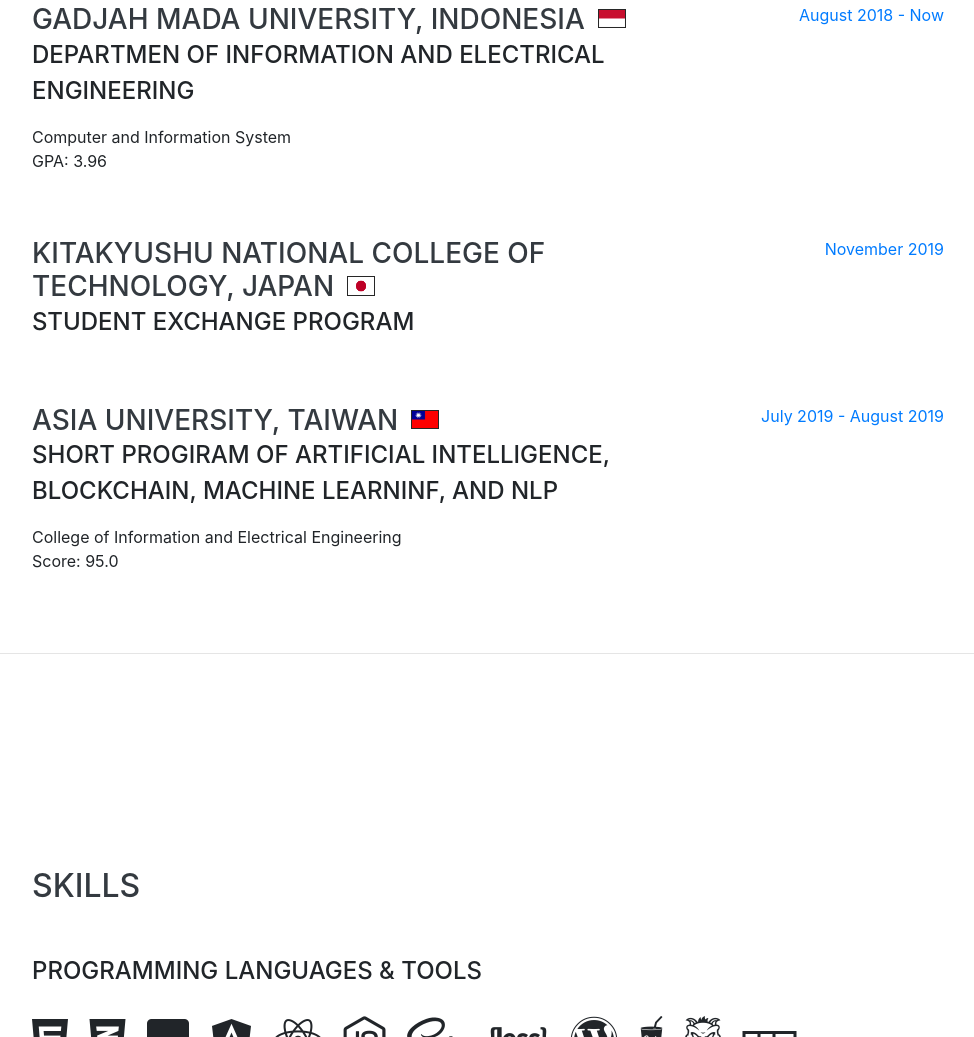
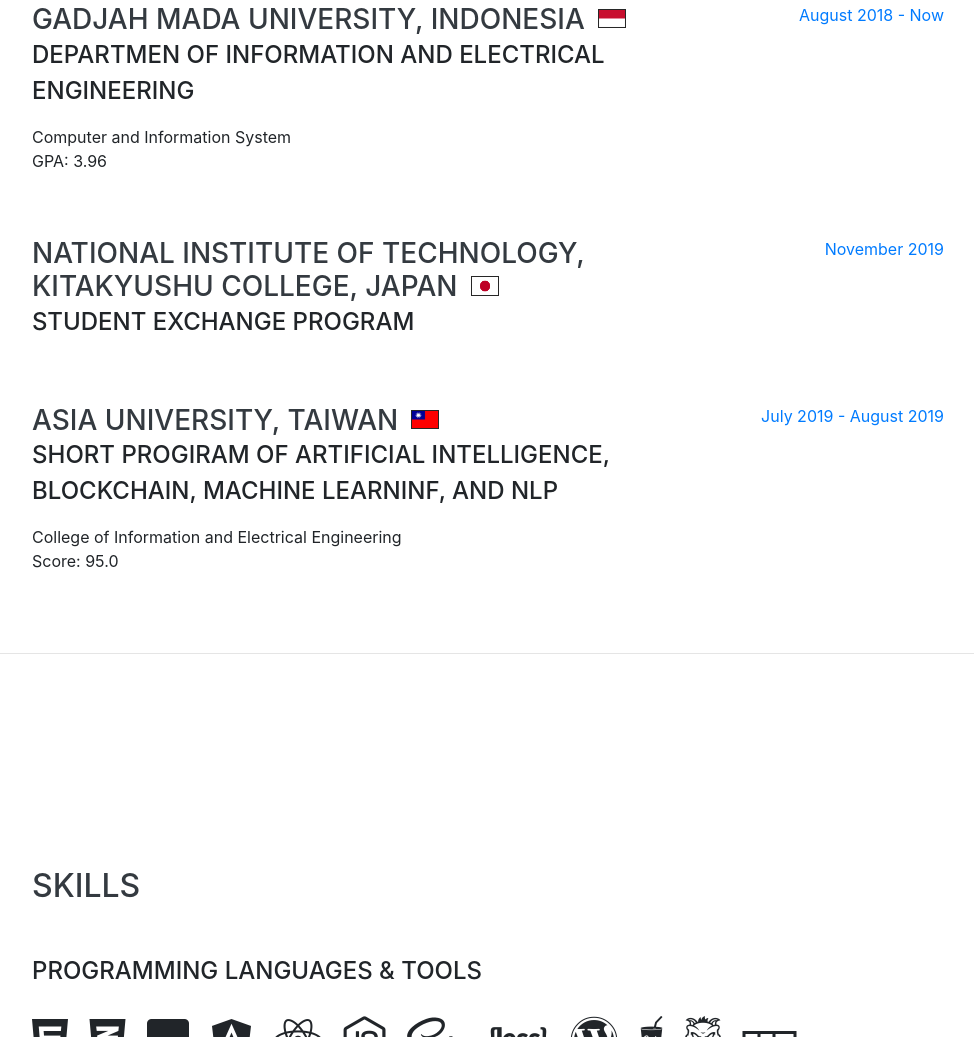
Before and after one commit to edonovanto/resumeWebsite, a website with bundled scripts: page index.html in a window 1280 px wide. Shown: the part 2249-3286 px from the top of the page, without its empty margins (288-1262 px from the left). Built offline with nearby package versions, Linux system fonts and the light colour scheme; a script that the page names is missing; a web font is replaced by a local one.

Commit message:
New Experience

```diff
--- a/index.html
+++ b/index.html
@@ -211,7 +211,7 @@
 
         <div class="resume-item d-flex flex-column flex-md-row justify-content-between mb-5">
           <div class="resume-content">
-            <h3 class="mb-0">Kitakyushu National College of Technology, Japan <img class="imgFlag" src="img/flag/japan.png" alt=""> </h3>
+            <h3 class="mb-0">National Institute of Technology, Kitakyushu College, Japan <img class="imgFlag" src="img/flag/japan.png" alt=""> </h3>
             <div class="subheading mb-3">Student Exchange Program</div>
           </div>
           <div class="resume-date text-md-right">
```
